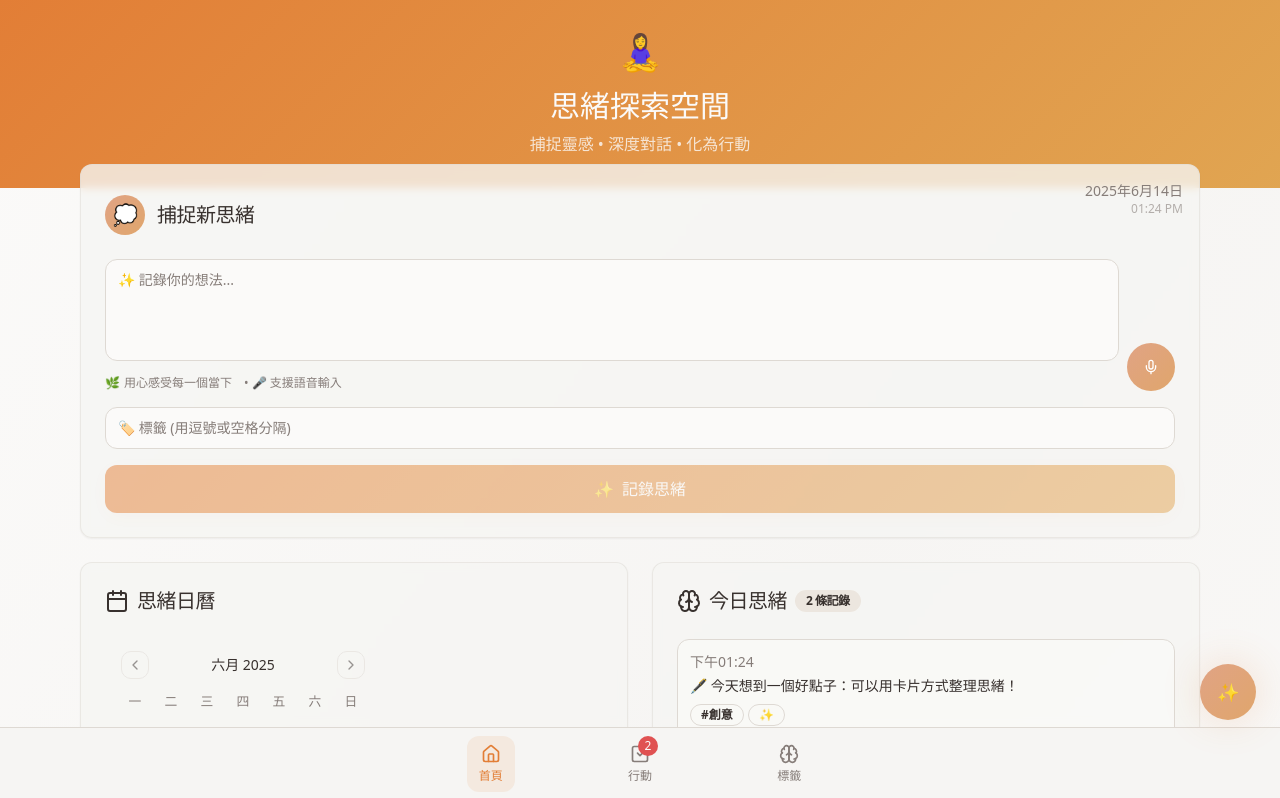
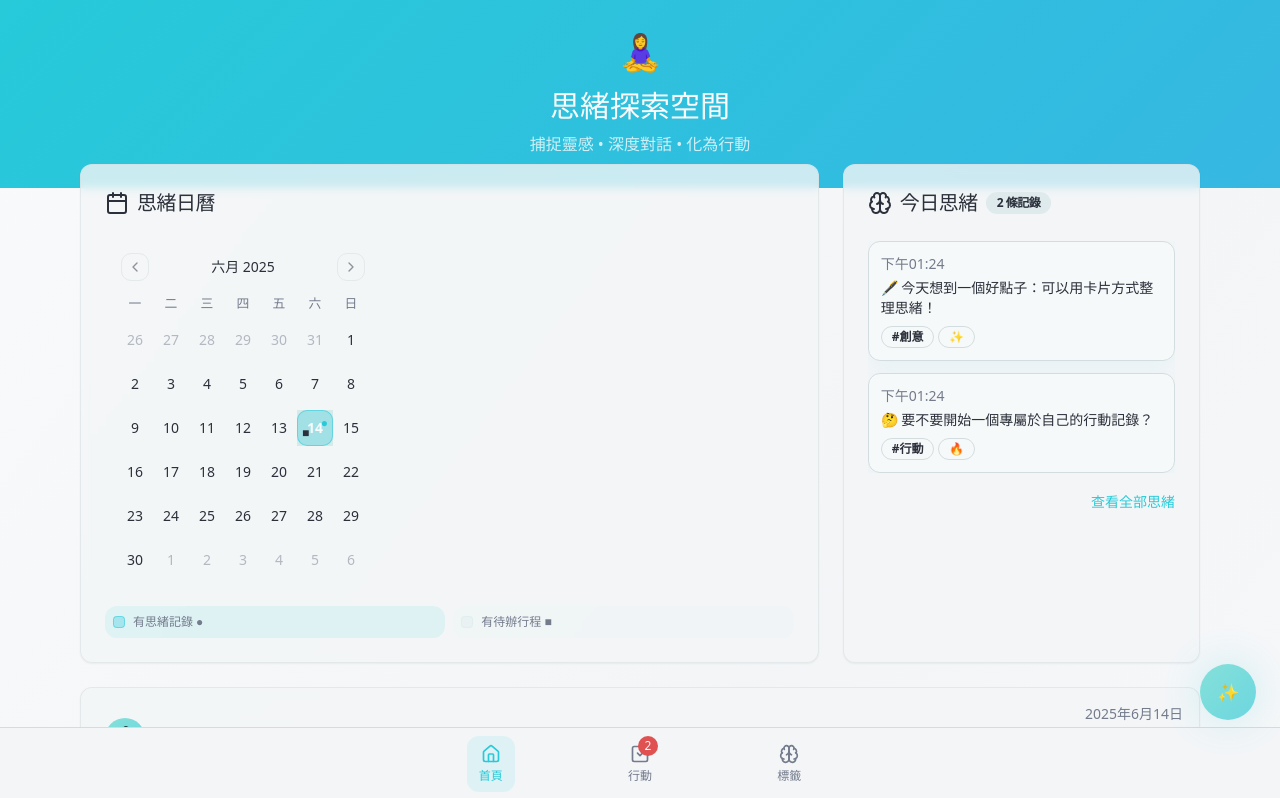
Before and after one commit to vanessachuchu/thought-spark-cards, a React (Vite) app: page / in a window 1280 px wide. Shown: the top 798 px of the page. Built offline with nearby package versions, Linux system fonts and the light colour scheme.

Commit message:
Refine calendar and thoughts display
Improve the display of the calendar and today's thoughts. Currently, there is no clear indication within the calendar for entries with thoughts or to-do items.

```diff
--- a/src/index.css
+++ b/src/index.css
@@ -5,38 +5,38 @@
 
 @layer base {
   :root {
-    /* 冥想暖色調色彩系統 - 使用正確的 HSL 格式 */
-    --background: 35 20% 98%;
-    --foreground: 20 10% 20%;
-    --card: 35 15% 96%;
-    --card-foreground: 20 10% 20%;
-    --popover: 35 15% 96%;
-    --popover-foreground: 20 10% 20%;
-    --primary: 25 75% 55%;
-    --primary-foreground: 35 20% 98%;
-    --secondary: 30 25% 90%;
-    --secondary-foreground: 20 10% 20%;
-    --muted: 30 20% 92%;
-    --muted-foreground: 20 5% 50%;
-    --accent: 35 30% 88%;
-    --accent-foreground: 20 10% 20%;
+    /* 清新藍綠色調色彩系統 - 使用正確的 HSL 格式 */
+    --background: 210 25% 98%;
+    --foreground: 220 15% 20%;
+    --card: 210 20% 96%;
+    --card-foreground: 220 15% 20%;
+    --popover: 210 20% 96%;
+    --popover-foreground: 220 15% 20%;
+    --primary: 185 70% 50%;
+    --primary-foreground: 210 25% 98%;
+    --secondary: 190 25% 90%;
+    --secondary-foreground: 220 15% 20%;
+    --muted: 195 20% 92%;
+    --muted-foreground: 220 10% 50%;
+    --accent: 180 30% 88%;
+    --accent-foreground: 220 15% 20%;
     --destructive: 0 70% 60%;
-    --destructive-foreground: 35 20% 98%;
-    --border: 30 15% 85%;
-    --input: 30 15% 85%;
-    --ring: 25 75% 55%;
+    --destructive-foreground: 210 25% 98%;
+    --border: 195 15% 85%;
+    --input: 195 15% 85%;
+    --ring: 185 70% 50%;
     --radius: 0.75rem;
 
-    /* 冥想暖色調漸層 */
-    --gradient-primary: linear-gradient(135deg, hsl(25 75% 55%), hsl(35 70% 60%));
-    --gradient-secondary: linear-gradient(135deg, hsl(30 25% 90%), hsl(35 20% 92%));
-    --gradient-accent: linear-gradient(135deg, hsl(20 60% 70%), hsl(30 65% 65%));
-    --gradient-warm: linear-gradient(135deg, hsl(15 80% 65%), hsl(35 75% 60%));
+    /* 清新藍綠色調漸層 */
+    --gradient-primary: linear-gradient(135deg, hsl(185 70% 50%), hsl(195 75% 55%));
+    --gradient-secondary: linear-gradient(135deg, hsl(190 25% 90%), hsl(195 20% 92%));
+    --gradient-accent: linear-gradient(135deg, hsl(175 60% 70%), hsl(185 65% 65%));
+    --gradient-warm: linear-gradient(135deg, hsl(170 80% 65%), hsl(185 75% 60%));
 
-    /* 優雅的暖色調陰影 */
-    --shadow-elegant: 0 10px 30px -10px hsl(25 75% 55% / 0.15);
-    --shadow-glow: 0 0 40px hsl(25 75% 55% / 0.2);
-    --shadow-soft: 0 4px 20px -4px hsl(25 75% 55% / 0.1);
+    /* 優雅的藍綠色調陰影 */
+    --shadow-elegant: 0 10px 30px -10px hsl(185 70% 50% / 0.15);
+    --shadow-glow: 0 0 40px hsl(185 70% 50% / 0.2);
+    --shadow-soft: 0 4px 20px -4px hsl(185 70% 50% / 0.1);
 
     /* 平滑動畫 */
     --transition-smooth: all 0.3s cubic-bezier(0.4, 0, 0.2, 1);
@@ -44,35 +44,35 @@
   }
 
   .dark {
-    --background: 20 15% 10%;
-    --foreground: 35 20% 95%;
-    --card: 20 10% 15%;
-    --card-foreground: 35 20% 95%;
-    --popover: 20 10% 15%;
-    --popover-foreground: 35 20% 95%;
-    --primary: 25 75% 55%;
-    --primary-foreground: 20 15% 10%;
-    --secondary: 20 10% 20%;
-    --secondary-foreground: 35 20% 95%;
-    --muted: 20 10% 20%;
-    --muted-foreground: 30 5% 60%;
-    --accent: 20 10% 20%;
-    --accent-foreground: 35 20% 95%;
+    --background: 220 15% 10%;
+    --foreground: 210 25% 95%;
+    --card: 220 10% 15%;
+    --card-foreground: 210 25% 95%;
+    --popover: 220 10% 15%;
+    --popover-foreground: 210 25% 95%;
+    --primary: 185 70% 50%;
+    --primary-foreground: 220 15% 10%;
+    --secondary: 220 10% 20%;
+    --secondary-foreground: 210 25% 95%;
+    --muted: 220 10% 20%;
+    --muted-foreground: 195 5% 60%;
+    --accent: 220 10% 20%;
+    --accent-foreground: 210 25% 95%;
     --destructive: 0 70% 60%;
-    --destructive-foreground: 35 20% 95%;
-    --border: 20 10% 25%;
-    --input: 20 10% 25%;
-    --ring: 25 75% 55%;
+    --destructive-foreground: 210 25% 95%;
+    --border: 220 10% 25%;
+    --input: 220 10% 25%;
+    --ring: 185 70% 50%;
 
-    /* 深色模式暖色調漸層 */
-    --gradient-primary: linear-gradient(135deg, hsl(25 75% 55%), hsl(35 70% 50%));
-    --gradient-secondary: linear-gradient(135deg, hsl(20 10% 20%), hsl(20 10% 25%));
-    --gradient-accent: linear-gradient(135deg, hsl(20 60% 45%), hsl(30 65% 40%));
-    --gradient-warm: linear-gradient(135deg, hsl(15 80% 45%), hsl(35 75% 40%));
+    /* 深色模式藍綠色調漸層 */
+    --gradient-primary: linear-gradient(135deg, hsl(185 70% 50%), hsl(195 75% 45%));
+    --gradient-secondary: linear-gradient(135deg, hsl(220 10% 20%), hsl(220 10% 25%));
+    --gradient-accent: linear-gradient(135deg, hsl(175 60% 45%), hsl(185 65% 40%));
+    --gradient-warm: linear-gradient(135deg, hsl(170 80% 45%), hsl(185 75% 40%));
 
-    --shadow-elegant: 0 10px 30px -10px hsl(25 75% 55% / 0.3);
-    --shadow-glow: 0 0 40px hsl(25 75% 55% / 0.4);
-    --shadow-soft: 0 4px 20px -4px hsl(25 75% 55% / 0.2);
+    --shadow-elegant: 0 10px 30px -10px hsl(185 70% 50% / 0.3);
+    --shadow-glow: 0 0 40px hsl(185 70% 50% / 0.4);
+    --shadow-soft: 0 4px 20px -4px hsl(185 70% 50% / 0.2);
   }
 }
 
--- a/src/pages/Index.tsx
+++ b/src/pages/Index.tsx
@@ -125,6 +125,122 @@ export default function Index() {
       </div>
 
       <main className="max-w-6xl mx-auto px-4 pb-6 -mt-6">
+        {/* 思緒日曆與今日思緒 - 提到最前面作為主要內容 */}
+        <div className="mb-6 grid grid-cols-1 lg:grid-cols-3 gap-6">
+          {/* 左側：思緒日曆 - 占2個網格 */}
+          <div className="lg:col-span-2">
+            <Card className="shadow-soft border border-border/50 bg-card/80 backdrop-blur-sm">
+              <CardHeader>
+                <CardTitle className="text-xl flex items-center gap-2 font-medium">
+                  <CalendarIcon className="w-6 h-6" />
+                  思緒日曆
+                </CardTitle>
+              </CardHeader>
+              <CardContent>
+                <Calendar
+                  mode="single"
+                  selected={selectedDate}
+                  onSelect={(date) => {
+                    if (date) {
+                      setSelectedDate(date);
+                      setCurrentCardIndex(0); // 重置卡片索引
+                    }
+                  }}
+                  locale={zhTW}
+                  className="w-full"
+                  modifiers={{
+                    hasThoughts: getDatesWithThoughts(),
+                    hasTodos: getDatesWithTodos()
+                  }}
+                  modifiersClassNames={{
+                    hasThoughts: "bg-primary/30 text-primary-foreground font-semibold border border-primary/50 relative after:content-['●'] after:absolute after:top-1 after:right-1 after:text-primary after:text-xs",
+                    hasTodos: "bg-accent/30 text-accent-foreground font-semibold border border-accent/50 relative before:content-['■'] before:absolute before:bottom-1 before:left-1 before:text-secondary-foreground before:text-xs"
+                  }}
+                />
+                <div className="mt-4 grid grid-cols-2 gap-2 text-xs text-muted-foreground">
+                  <div className="flex items-center gap-2 p-2 bg-primary/10 rounded-lg">
+                    <span className="inline-block w-3 h-3 bg-primary/30 rounded border border-primary/50"></span>
+                    <span>有思緒記錄 ●</span>
+                  </div>
+                  <div className="flex items-center gap-2 p-2 bg-accent/10 rounded-lg">
+                    <span className="inline-block w-3 h-3 bg-accent/30 rounded border border-accent/50"></span>
+                    <span>有待辦行程 ■</span>
+                  </div>
+                </div>
+              </CardContent>
+            </Card>
+          </div>
+
+          {/* 右側：今日思緒 - 占1個網格 */}
+          <Card className="shadow-soft border border-border/50 bg-card/80 backdrop-blur-sm">
+            <CardHeader>
+              <CardTitle className="text-xl flex items-center gap-2 font-medium">
+                <Brain className="w-6 h-6" />
+                今日思緒
+                {todayThoughts.length > 0 && (
+                  <Badge variant="secondary">
+                    {todayThoughts.length} 條記錄
+                  </Badge>
+                )}
+              </CardTitle>
+            </CardHeader>
+            <CardContent>
+              {todayThoughts.length > 0 ? (
+                <div className="space-y-3 max-h-[400px] overflow-y-auto">
+                  {todayThoughts
+                    .sort((a, b) => new Date(b.createdAt || 0).getTime() - new Date(a.createdAt || 0).getTime())
+                    .map((thought) => (
+                      <div
+                        key={thought.id}
+                        className="p-3 border border-border rounded-lg bg-background/60 hover:bg-muted/30 transition-smooth cursor-pointer shadow-soft"
+                        onClick={() => window.location.href = `/thought/${thought.id}`}
+                      >
+                        <div className="text-sm text-muted-foreground mb-1">
+                          {new Date(thought.createdAt || Date.now()).toLocaleTimeString('zh-TW', {
+                            hour: '2-digit',
+                            minute: '2-digit'
+                          })}
+                        </div>
+                        <p className="text-sm line-clamp-2">
+                          {thought.content}
+                        </p>
+                        {thought.tags.length > 0 && (
+                          <div className="flex flex-wrap gap-1 mt-2">
+                            {thought.tags.map((tag, index) => (
+                              <Badge key={index} variant="outline" className="text-xs">
+                                {tag}
+                              </Badge>
+                            ))}
+                          </div>
+                        )}
+                      </div>
+                    ))
+                  }
+                </div>
+              ) : (
+                <div className="flex items-center justify-center text-center text-muted-foreground min-h-[200px]">
+                  <div>
+                    <div className="text-4xl mb-4">💭</div>
+                    <p className="text-lg mb-2">今日還沒有思緒記錄</p>
+                    <p className="text-sm">在上方輸入框記錄新的想法吧</p>
+                  </div>
+                </div>
+              )}
+
+              {todayThoughts.length > 0 && (
+                <div className="mt-4 text-right">
+                  <Link
+                    to="/search"
+                    className="text-sm text-primary hover:text-primary/80 transition-smooth"
+                  >
+                    查看全部思緒
+                  </Link>
+                </div>
+              )}
+            </CardContent>
+          </Card>
+        </div>
+
         {/* 捕捉新思緒 */}
         <Card className="mb-6 bg-card/80 backdrop-blur-sm shadow-elegant border border-border/50">
           <CardHeader className="relative">
@@ -210,119 +326,6 @@ export default function Index() {
           </CardContent>
         </Card>
 
-        {/* 思緒日曆與今日思緒 */}
-        <div className="mb-6 grid grid-cols-1 lg:grid-cols-2 gap-6">
-          {/* 左側：思緒日曆 */}
-          <Card className="shadow-soft border border-border/50 bg-card/80 backdrop-blur-sm">
-            <CardHeader>
-              <CardTitle className="text-xl flex items-center gap-2 font-medium">
-                <CalendarIcon className="w-6 h-6" />
-                思緒日曆
-              </CardTitle>
-            </CardHeader>
-            <CardContent>
-              <Calendar
-                mode="single"
-                selected={selectedDate}
-                onSelect={(date) => {
-                  if (date) {
-                    setSelectedDate(date);
-                    setCurrentCardIndex(0); // 重置卡片索引
-                  }
-                }}
-                locale={zhTW}
-                className="w-full"
-                modifiers={{
-                  hasThoughts: getDatesWithThoughts(),
-                  hasTodos: getDatesWithTodos()
-                }}
-                modifiersClassNames={{
-                  hasThoughts: "bg-primary/20 text-primary font-semibold",
-                  hasTodos: "bg-secondary/20 text-secondary-foreground font-semibold"
-                }}
-              />
-              <div className="mt-3 text-xs text-muted-foreground space-y-1">
-                <div className="flex items-center gap-2">
-                  <span className="inline-block w-3 h-3 bg-primary/20 rounded"></span>
-                  <span>有思緒記錄</span>
-                </div>
-                <div className="flex items-center gap-2">
-                  <span className="inline-block w-3 h-3 bg-secondary/20 rounded"></span>
-                  <span>有待辦行程</span>
-                </div>
-              </div>
-            </CardContent>
-          </Card>
-
-          {/* 右側：今日思緒 */}
-          <Card className="shadow-soft border border-border/50 bg-card/80 backdrop-blur-sm">
-            <CardHeader>
-              <CardTitle className="text-xl flex items-center gap-2 font-medium">
-                <Brain className="w-6 h-6" />
-                今日思緒
-                {todayThoughts.length > 0 && (
-                  <Badge variant="secondary">
-                    {todayThoughts.length} 條記錄
-                  </Badge>
-                )}
-              </CardTitle>
-            </CardHeader>
-            <CardContent>
-              {todayThoughts.length > 0 ? (
-                <div className="space-y-3 max-h-[400px] overflow-y-auto">
-                  {todayThoughts
-                    .sort((a, b) => new Date(b.createdAt || 0).getTime() - new Date(a.createdAt || 0).getTime())
-                    .map((thought) => (
-                      <div
-                        key={thought.id}
-                        className="p-3 border border-border rounded-lg bg-background/60 hover:bg-muted/30 transition-colors cursor-pointer"
-                        onClick={() => window.location.href = `/thought/${thought.id}`}
-                      >
-                        <div className="text-sm text-muted-foreground mb-1">
-                          {new Date(thought.createdAt || Date.now()).toLocaleTimeString('zh-TW', {
-                            hour: '2-digit',
-                            minute: '2-digit'
-                          })}
-                        </div>
-                        <p className="text-sm line-clamp-2">
-                          {thought.content}
-                        </p>
-                        {thought.tags.length > 0 && (
-                          <div className="flex flex-wrap gap-1 mt-2">
-                            {thought.tags.map((tag, index) => (
-                              <Badge key={index} variant="outline" className="text-xs">
-                                {tag}
-                              </Badge>
-                            ))}
-                          </div>
-                        )}
-                      </div>
-                    ))
-                  }
-                </div>
-              ) : (
-                <div className="flex items-center justify-center text-center text-muted-foreground min-h-[200px]">
-                  <div>
-                    <div className="text-4xl mb-4">💭</div>
-                    <p className="text-lg mb-2">今日還沒有思緒記錄</p>
-                    <p className="text-sm">在上方輸入框記錄新的想法吧</p>
-                  </div>
-                </div>
-              )}
-
-              {todayThoughts.length > 0 && (
-                <div className="mt-4 text-right">
-                  <Link
-                    to="/search"
-                    className="text-sm text-primary hover:text-primary/80 transition-smooth"
-                  >
-                    查看全部思緒
-                  </Link>
-                </div>
-              )}
-            </CardContent>
-          </Card>
-        </div>
 
         {/* 選定日期的思緒內容（當不是今日時顯示） */}
         {!isSameDay(selectedDate, new Date()) && (
```
